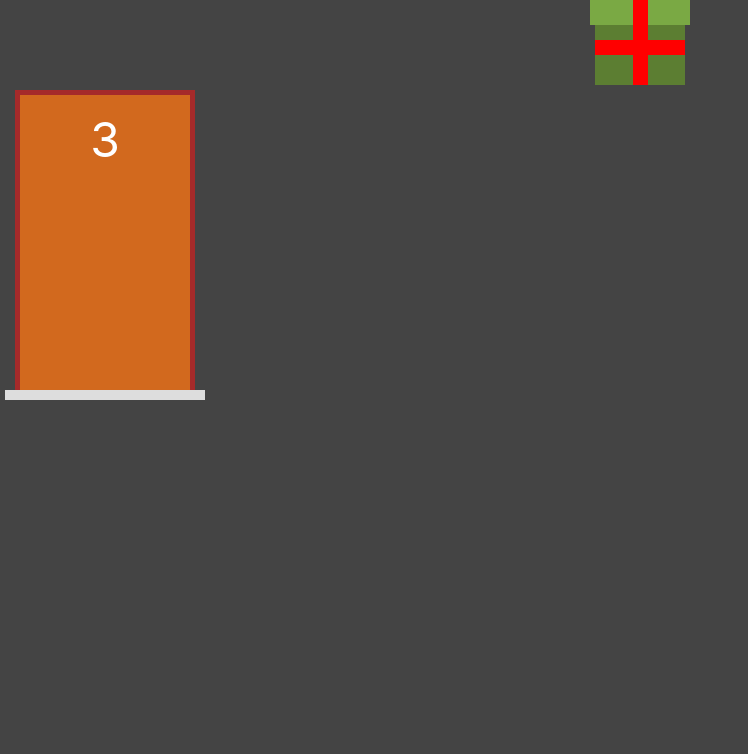
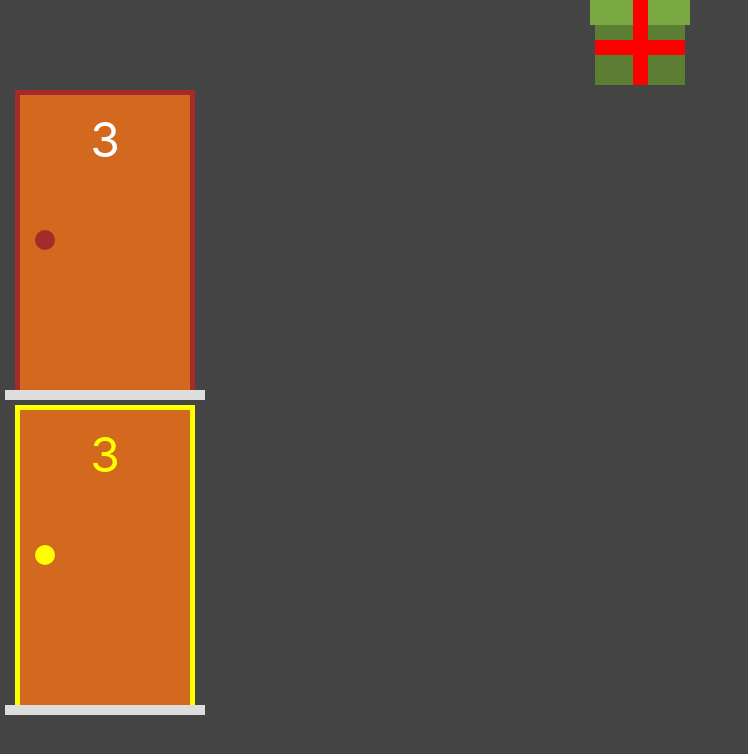
Before and after one commit to AlessandroBarreto/monty-hall-door-challenge, a Next.js app: page / in a window 1280 px wide. Shown: the top 754 px of the page, without its empty margins (0-748 px from the left). Built offline with nearby package versions, Linux system fonts and the light colour scheme.

Commit message:
feature: porta component and class

```diff
--- a/components/Porta.jsx
+++ b/components/Porta.jsx
@@ -1,11 +1,14 @@
 import styles from "../styles/Porta.module.scss";
 
-export default function Porta() {
+export default function Porta({ isSelecionada }) {
+  const selecionada = isSelecionada ? styles.selecionada : "";
+
   return (
     <div className={styles.area}>
-      <div className={styles.estrutura}>
+      <div className={`${styles.estrutura} ${selecionada}`}>
         <div className={styles.porta}>
           <div className={styles.numero}>3</div>
+          <div className={styles.macaneta}></div>
         </div>
       </div>
       <div className={styles.chao}></div>
--- a/pages/index.jsx
+++ b/pages/index.jsx
@@ -5,7 +5,8 @@
   return (
     <div>
       <Presente />
-      <Porta />
+      <Porta isSelecionada={false} />
+      <Porta isSelecionada={true} />
     </div>
   );
 }
--- a/styles/Porta.module.scss
+++ b/styles/Porta.module.scss
@@ -1,6 +1,7 @@
 @import "mixins";
 
 .area {
+  position: relative;
   width: $area-porta-largura;
   height: $area-porta-altura;
   display: flex;
@@ -27,6 +28,16 @@
       .numero {
         font-size: 3rem;
       }
+
+      .macaneta {
+        position: absolute;
+        top: 140px;
+        align-self: flex-start;
+        height: 20px;
+        width: 20px;
+        border-radius: 10px;
+        background-color: brown;
+      }
     }
   }
 
@@ -36,3 +47,17 @@
     background-color: #ddd;
   }
 }
+
+.selecionada {
+  border-left: 5px solid yellow !important;
+  border-top: 5px solid yellow !important;
+  border-right: 5px solid yellow !important;
+
+  .numero {
+    color: yellow !important;
+  }
+
+  .macaneta {
+    background-color: yellow !important;
+  }
+}
```
Also changed, not shown: model/porta.js (added, +44 -0 lines).
